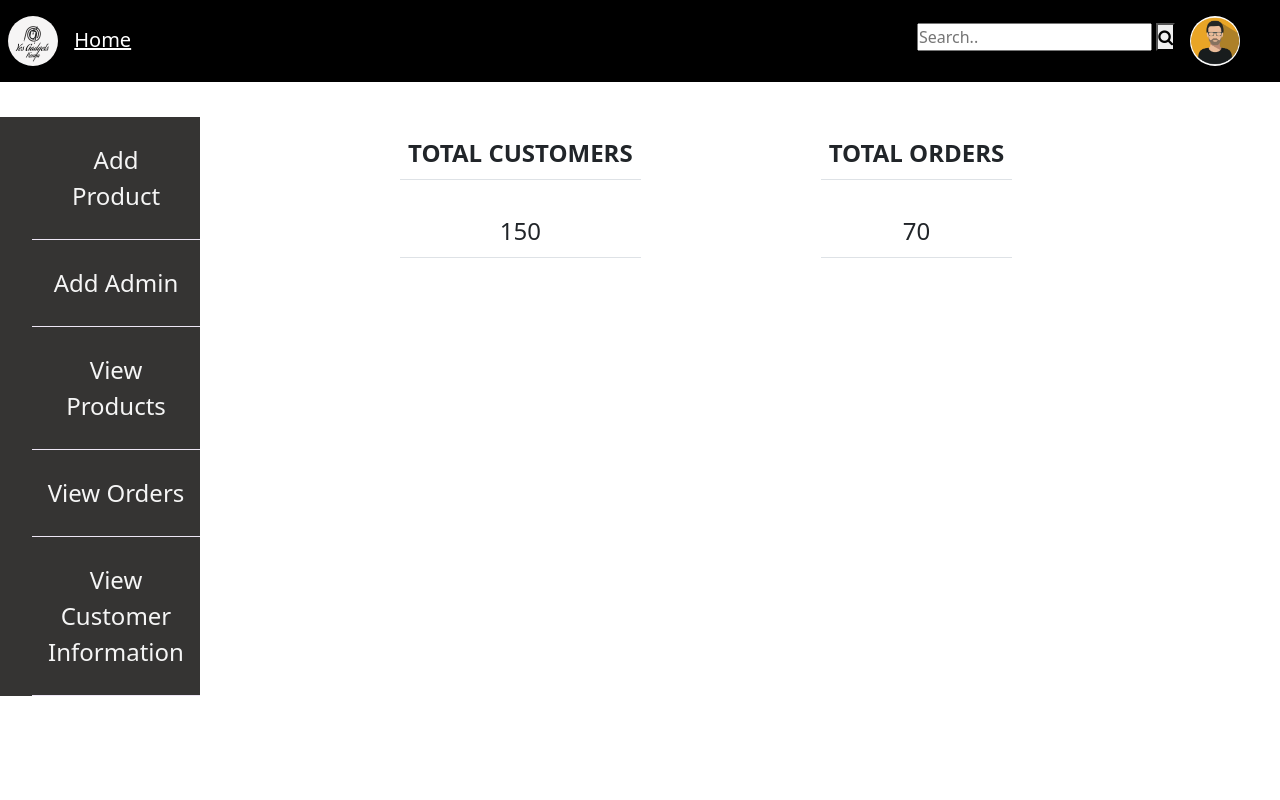
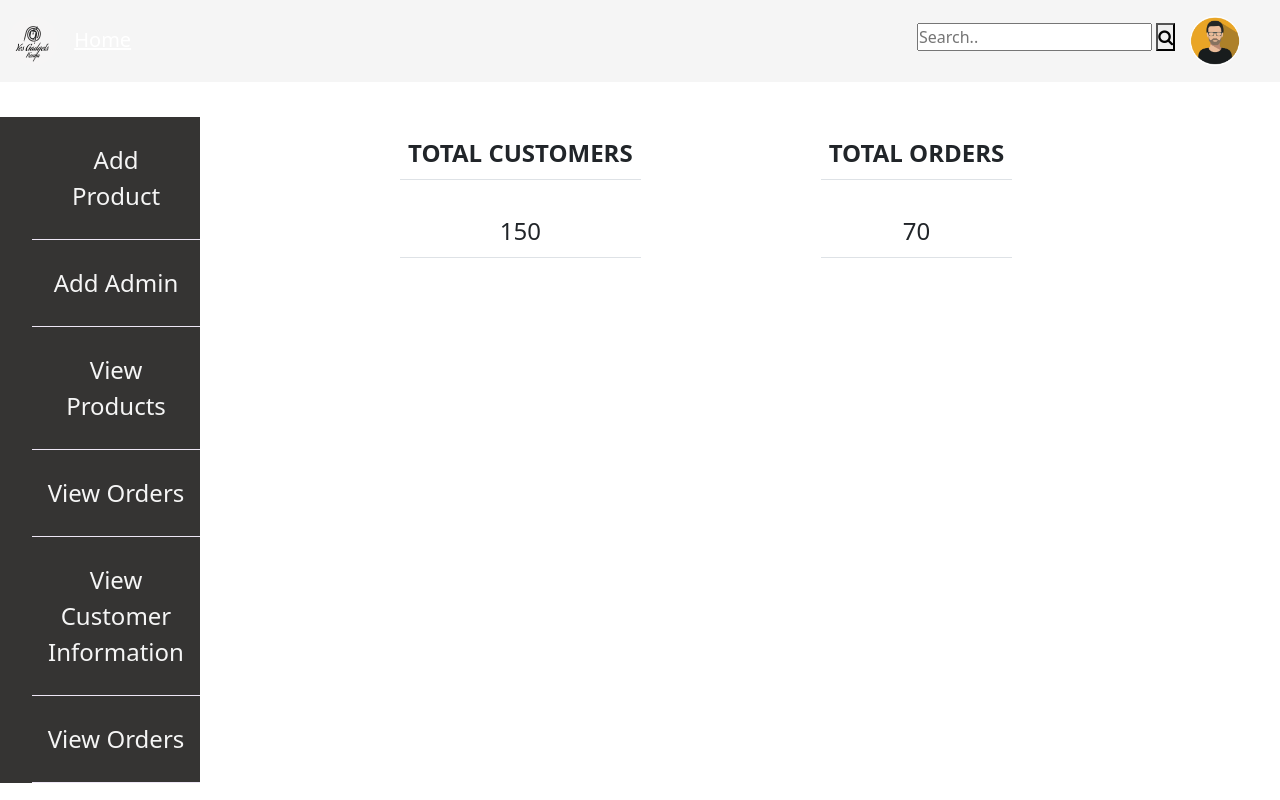
Before and after one commit to Lyrn-mukami/HCI-Admin-Module, a PHP site: page /Dashboard.html in a window 1280 px wide. Run offline with PHP 8.4, Linux system fonts and the light colour scheme.

Commit message:
change of background color of navbar

```diff
--- a/Dashboard.html
+++ b/Dashboard.html
@@ -42,6 +42,7 @@
             <li><a href="#">View Products</a></li>
             <li><a href="#">View Orders</a></li>
             <li><a href="#">View Customer Information</a></li>
+			<li><a href="#">View Orders</a></li>
 </ul>
 </div>
 </div>
--- a/Style.css
+++ b/Style.css
@@ -9,8 +9,8 @@
 	display: flex;
 	justify-content: space-between;
 	align-items: center;
-	background-color: black;
-	color: white;
+	background-color: whitesmoke;
+	color: black;
 }
 
 .logo-link a{
```
